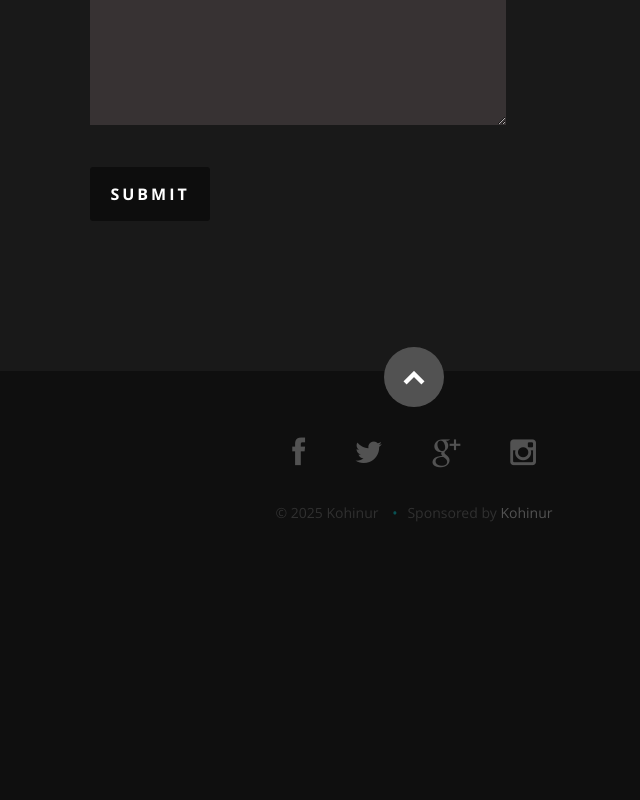
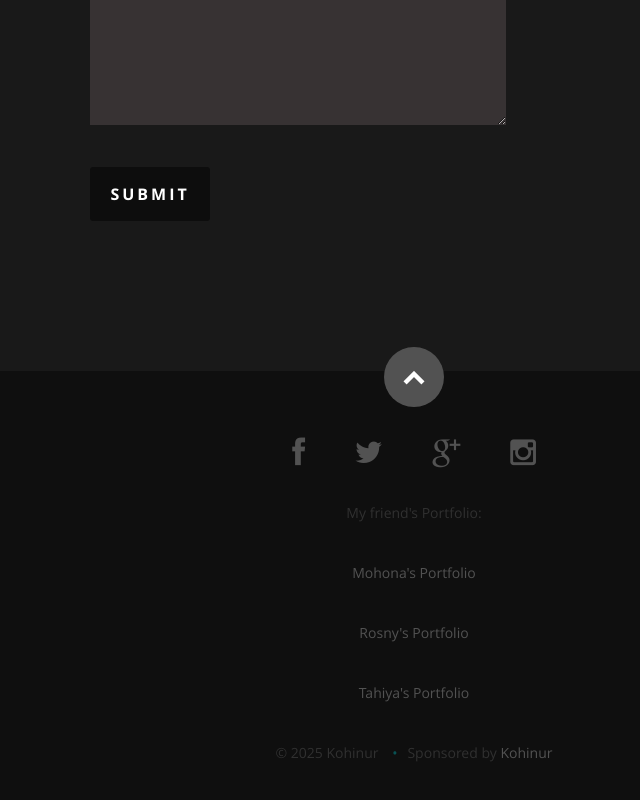
Before and after one commit to kohimim/PORTFOLIO, a plain HTML site: page index.html in a window 1280 px wide. Shown: the part 3978-4778 px from the top of the page, without its empty margins (226-866 px from the left). Before the commit the page ends 4554 px from the top, so only its background shows below. Drawn offline with nearby package versions, Linux system fonts and the light colour scheme.

Commit message:
added the link

```diff
--- a/index.html
+++ b/index.html
@@ -95,8 +95,8 @@
                                <span>64/gha,west tejturi bazar <br>
                                      Dhaka-1215
                          </span><br>
-                         <span>22201033@uap-bd.edu</span>
-                         <span>01737-465097</span>
+                         <span>22201033@uap-bd.edu</span><br>
+                         <span>01737-465097</span></br>
                            </p>
 
                    </div>
@@ -317,6 +317,20 @@
                    </li>
                </ul>
 
+
+               <p>
+                My friend's Portfolio:</p>
+              <a href="https://mohonaafrin.github.io/MyPortfolio/">
+               <p>Mohona's Portfolio</p>
+              </a>
+              <a href="https://r-22201030.github.io/sample/">
+              <p>Rosny's Portfolio</p>
+              </a>
+              <a href="https://tahiya07.github.io/Portfolio/">
+              <p>Tahiya's Portfolio</p>
+             </a>
+
+
                 <ul class="copyright">
                    <li>&copy; 2025 Kohinur</li>
                    <li>Sponsored by <a rel="nofollow" href="http://www.a2hosting.com/?utm__source=styleshoutdemo&utm_medium=_cpm&utm_content=&utm_campaign=">Kohinur</a></li>
@@ -342,6 +356,8 @@
        <script src="js/magnific-popup.js"></script>
        <script src="js/init.js"></script>
 
+
+
     </body>
 
     </html>
```
